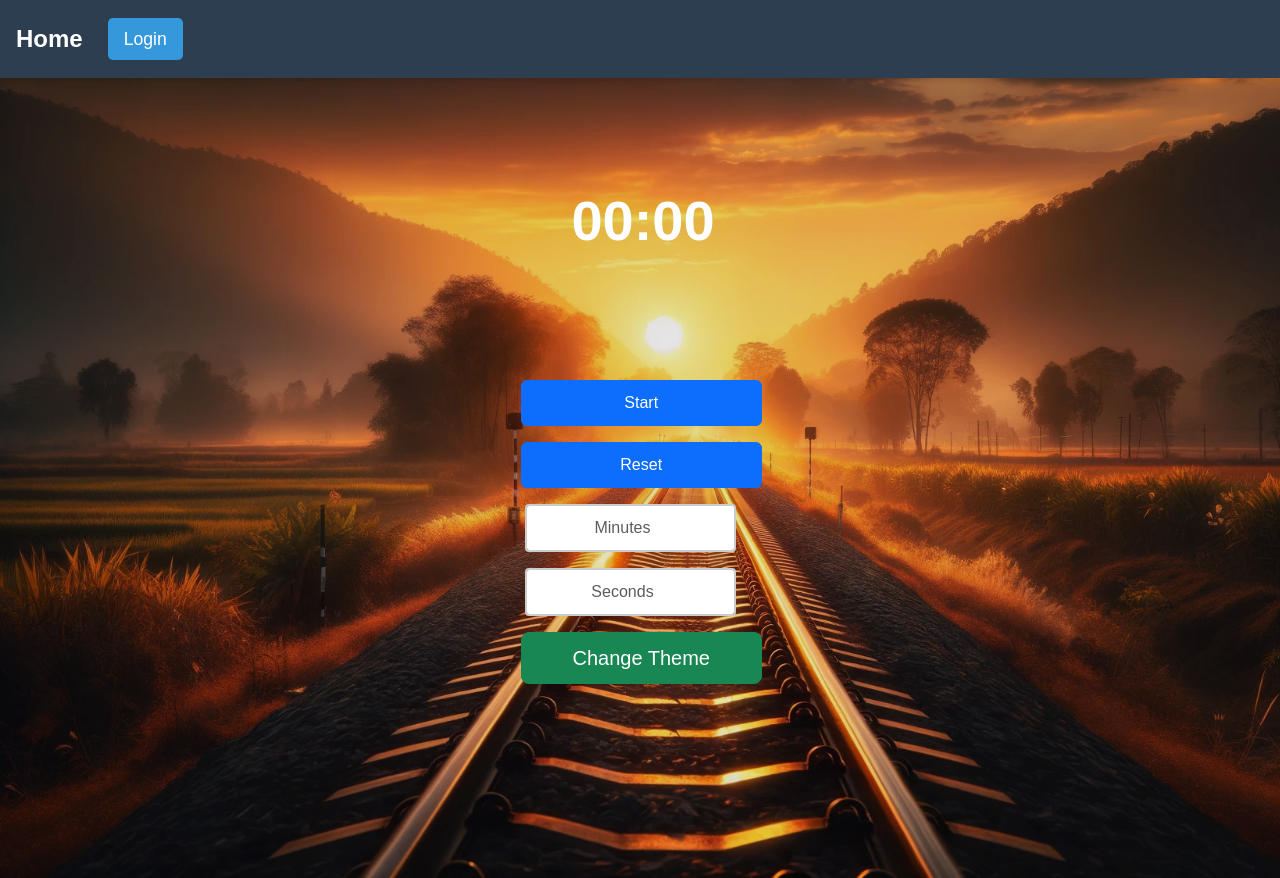
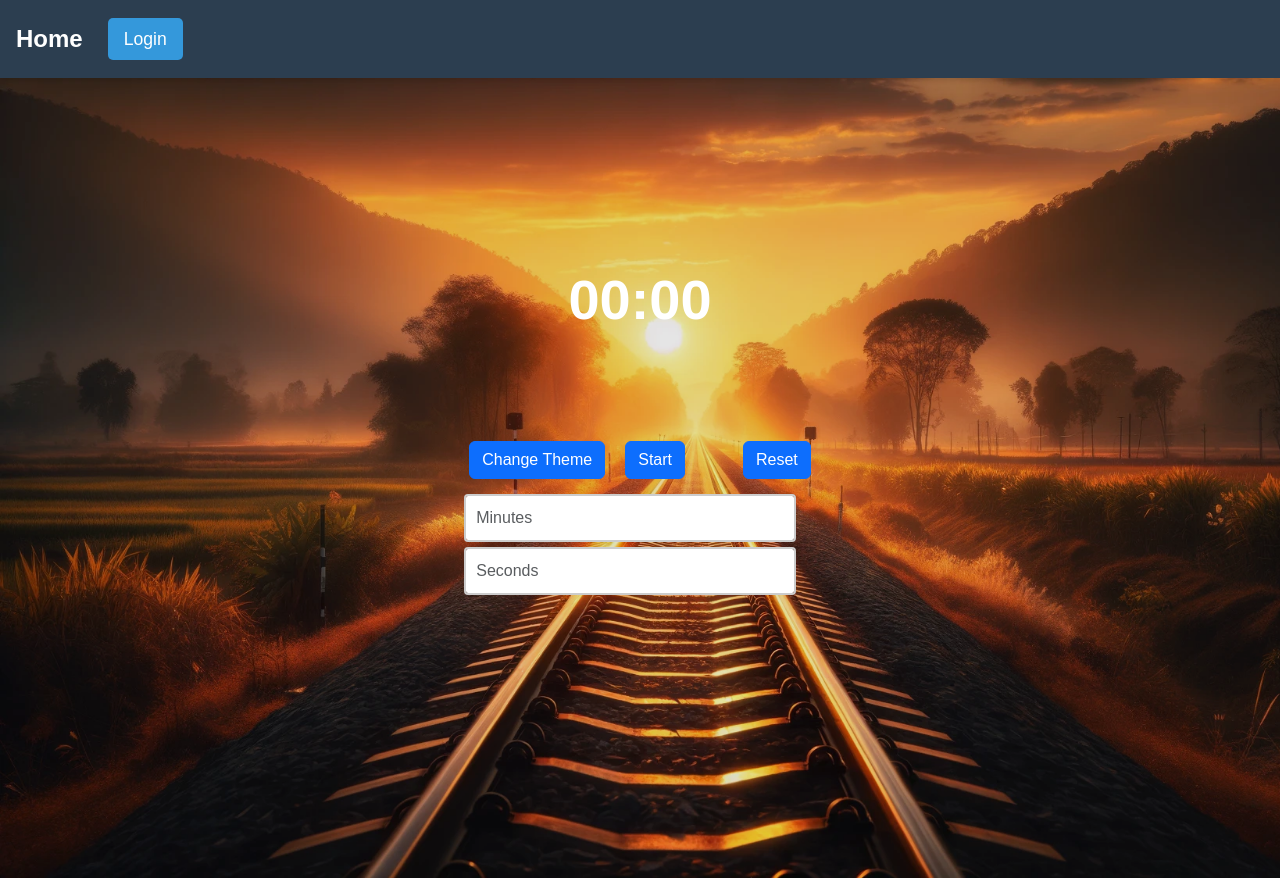
Before and after one commit to oraffsarah/pomodoro-groupstudyapp, a React (Create React App) app: page / in a window 1280 px wide. Built offline with nearby package versions, Linux system fonts and the light colour scheme; no server answers; the HTML template or start-up script is replaced by a standard one.

Commit message:
Timer code fix

```diff
--- a/src/components/Timer.jsx
+++ b/src/components/Timer.jsx
@@ -145,10 +145,8 @@ function Timer() {
 
   return (
     <section className="hero" style={{ backgroundImage: `url(${backGrounds[currentBackground]})` }}>
-
       <div className="content">
-
-        <h1 className="display-4 mb-3">
+        <h1 className="h1">
           {("0" + Math.floor((time / 60000) % 60)).slice(-2)}:
           {("0" + Math.floor((time / 1000) % 60)).slice(-2)}
         </h1>
@@ -159,12 +157,14 @@ function Timer() {
         >
           {isHovering && !timerOn && (
             <>
-
-              <button className="btn btn-primary me-5 mb-3" onClick={() => setTimeOn(true)}>Start</button>
-              <button className="btn btn-primary mb-3" onClick={() => setTime(0)}>Reset</button>
-              <input type="number" className="form-control mb-3" onChange={handleMinuteChange} placeholder='Minutes' />
-              <input type="number" className="form-control mb-3" onChange={handleSecondsChange} placeholder='Seconds' />
-              <button className="btn btn-success btn-lg mb-3" onClick={changeBackground}>Change Theme</button>
+              <button className="btn btn-primary" onClick={changeBackground}>Change Theme</button>
+              <button className="btn btn-primary me-5" onClick={() => {
+                setTimeOn(true);
+                updateTime(minutes, seconds);
+              }}>Start</button>
+              <button className="btn btn-primary" onClick={() => setTime(0)}>Reset</button>
+              <input type="number" className="form-control" onChange={handleMinuteChange} placeholder='Minutes' />
+              <input type="number" className="form-control" onChange={handleSecondsChange} placeholder='Seconds' />
             </>
           )}
           {isHovering && timerOn && (
```
